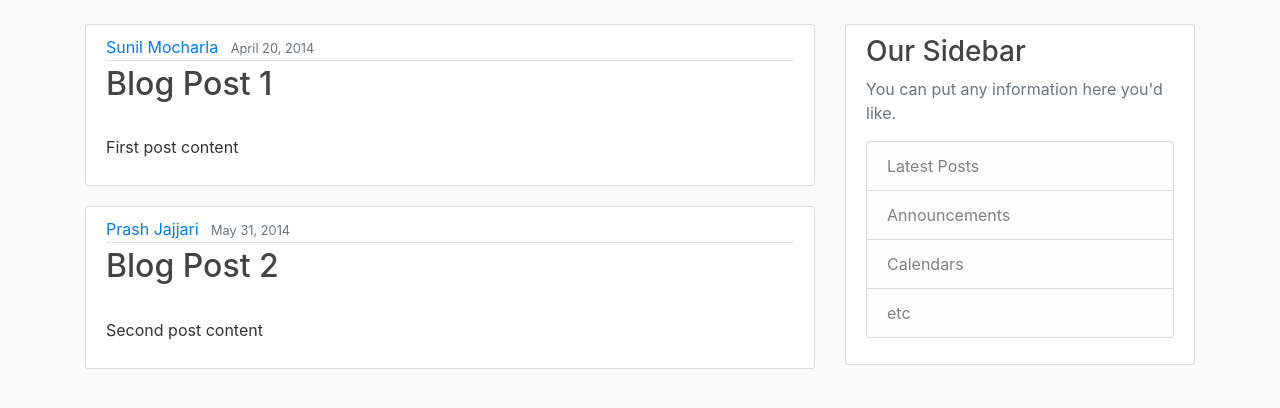
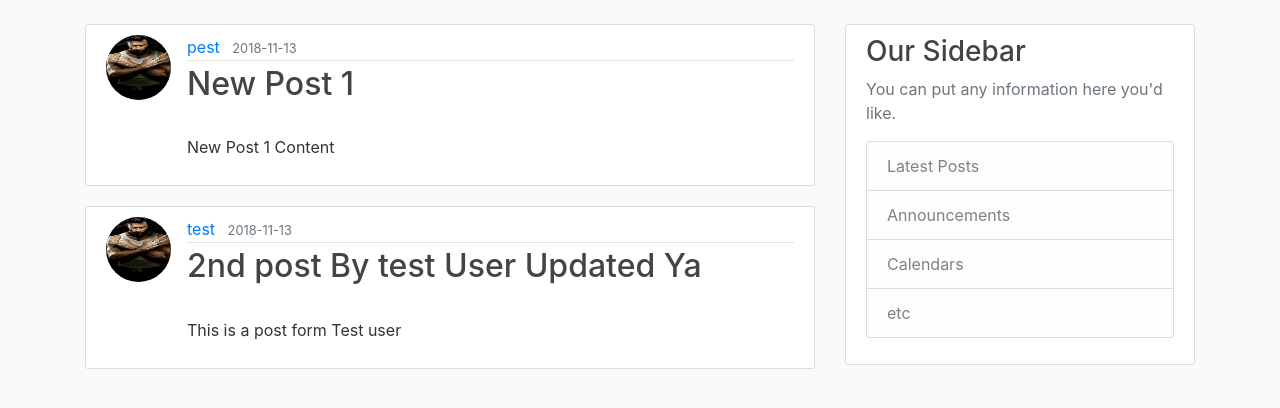
Before and after one commit to msunilhyd/FlaskBlog, a Flask app: page / in a window 1280 px wide. Shown: the part 56-464 px from the top of the page. Run offline with Flask 2, Linux system fonts and the light colour scheme; data comes from the database, SQL or seed files in the repository; both versions use the stored data as it was after the commit; some libraries are stand-ins or nearby versions.

Commit message:
13-Nov-18 : Functionality of adding, deleting and updating posts

```diff
--- a/flaskBlog/__init__.py
+++ b/flaskBlog/__init__.py
@@ -1,12 +1,18 @@
 from flask import Flask
 from flask_sqlalchemy import SQLAlchemy
 from flask_bcrypt import Bcrypt
+from flask_login import LoginManager
 
 app = Flask(__name__)
 
 app.config['SECRET_KEY'] = 'MY_SECRET_KEY'
 app.config['SQLALCHEMY_DATABASE_URI'] = 'sqlite:///site.db'
+
 db = SQLAlchemy(app)
 bcrypt = Bcrypt(app)
+login_manager =  LoginManager(app)
+login_manager.login_view = 'login'
+login_manager.login_message_category = 'info'
+
 
 from flaskBlog import routes
--- a/flaskBlog/routes.py
+++ b/flaskBlog/routes.py
@@ -1,31 +1,19 @@
-from flask import render_template, url_for, flash, redirect
+import os
+from flask import render_template, url_for, flash, redirect, request, abort
 from flaskBlog import app, db, bcrypt
-from flaskBlog.forms import RegistrationForm, LoginForm
+from flaskBlog.forms import RegistrationForm, LoginForm, UpdateAccountForm, PostForm
 from flaskBlog.models import User, Post
+from flask_login import login_user, current_user, logout_user, login_required
 
 
-posts = [
-	{
-		'author' : 'Sunil Mocharla',
-		'title' : 'Blog Post 1',
-		'content' : 'First post content',
-		'date_posted' : 'April 20, 2014'
-	},
-	{
-		'author' : 'Prash Jajjari',
-		'title' : 'Blog Post 2',
-		'content' : 'Second post content',
-		'date_posted' : 'May 31, 2014'
-	}
-
-]
 
 
 @app.route("/")
 @app.route("/home")
 
 def home():
-    return render_template('home.html', posts=posts)
+	posts = Post.query.all()
+	return render_template('home.html', posts=posts)
 
 
 @app.route("/about")
@@ -35,6 +23,8 @@ def about():
 
 @app.route("/register", methods=['GET', 'POST'])
 def register():
+	if current_user.is_authenticated:
+		return redirect(url_for('home'))
 	form = RegistrationForm()
 	if form.validate_on_submit():
 		hashed_password = bcrypt.generate_password_hash(form.password.data).decode('utf-8')
@@ -49,12 +39,103 @@ def register():
 
 @app.route("/login", methods=['GET', 'POST'])
 def login():
+	if current_user.is_authenticated:
+		return redirect(url_for('home'))
 	form = LoginForm()
 	if form.validate_on_submit():
-		if form.email.data == 'admin@admin.com' and form.password.data == 'admin':
-			flash('You have been logged in !', 'success')
-			return redirect(url_for('home'))
+		user = User.query.filter_by(email=form.email.data).first()
+		if user and bcrypt.check_password_hash(user.password, form.password.data):
+			login_user(user, remember=form.remember.data)
+			next_page = request.args.get('next')
+			return redirect(next_page) if next_page else redirect(url_for('home'))
 		else:
-			flash('Login Unsuccessful, Check username and password', 'danger')
+			flash('Login Unsuccessful, Check email and password', 'danger')
 
 	return render_template('login.html', title='Login', form=form)
+
+
+@app.route("/logout")
+def logout():
+	logout_user()
+	return redirect(url_for('home'))
+
+
+
+def save_picture(form_picture):
+	random_hex = secrets.token_hex(8)
+	_, f_ext = os.path.splitext(form_picture.filename)
+	picture_fn = random_hex + f_ext
+	picture_path = os.path.join(app.route.path, 'static/profile_pics', picture_fn)
+	form_picture.save(picture_path)
+
+
+@app.route("/account", methods=['GET', 'POST'])
+@login_required
+def account():
+	form = UpdateAccountForm()
+	if form.validate_on_submit():
+		if form.picture.data:
+			picture_file = save_picture(form.picture.data)
+			current_user.image_file = picture_file
+		current_user.username = form.username.data
+		current_user.email = form.email.data
+		db.session.commit()
+		flash('Your Account has been Updated !', 'success')
+		return redirect(url_for('account'))
+	elif request.method == 'GET':
+		form.username.data = current_user.username
+		form.email.data = current_user.email
+	image_file = url_for('static', filename = 'profile_pics/' + current_user.image_file)
+	return render_template('account.html', title="Account", image_file=image_file, form=form)
+
+
+@app.route("/post/new", methods=['GET', 'POST'])
+@login_required
+def new_post():
+	form = PostForm()
+	if form.validate_on_submit():
+		post = Post(title=form.title.data, content=form.content.data, author=current_user)
+		db.session.add(post)
+		db.session.commit()
+		flash("You post have been created", "success")
+		return redirect(url_for('home'))
+	return render_template('create_post.html', title="New Post", form=form, legend='New Post')
+
+
+@app.route("/post/<int:post_id>")
+def post(post_id):
+	post = Post.query.get_or_404(post_id)
+	return render_template('post.html', title=post.title, post=post)
+
+
+
+@app.route("/post/<int:post_id>/update", methods=['GET', 'POST'])
+@login_required
+def update_post(post_id):
+	post = Post.query.get_or_404(post_id)
+	if post.author != current_user:
+		abort(403)
+	form = PostForm()
+	if form.validate_on_submit():
+		post.title = form.title.data
+		post.content = form.content.data
+		db.session.commit()
+		flash("Your post has been updated !", "success")
+		return redirect(url_for('post', post_id=post.id))
+	elif request.method == 'GET':
+		form.title.data = post.title
+		form.content.data = post.content
+	return render_template('create_post.html', title="Update Post", form=form, legend='Update Post')
+
+
+
+@app.route("/post/<int:post_id>/delete", methods=['POST'])
+@login_required
+def delete_post(post_id):
+    post = Post.query.get_or_404(post_id)
+    if post.author != current_user:
+        abort(403)
+    db.session.delete(post)
+    db.session.commit()
+    flash('Your post has been deleted!', 'success')
+    return redirect(url_for('home'))
--- a/flaskBlog/templates/home.html
+++ b/flaskBlog/templates/home.html
@@ -5,17 +5,17 @@
 	{% for post in posts %}
 
 		<article class="media content-section">
-
+			<img class="rounded-circle article-img" src="{{ url_for('static', filename = 'profile_pics/'+ post.author.image_file) }}">
 			<div class="media-body">
 				<div class="article-metadata">
 					<a class="mr-2" href="#">
-						{{ post.author}}
+						{{ post.author.username}}
 					</a>
 					<small class="text-muted">
-						{{ post.date_posted }}
+						{{ post.date_posted.strftime('%Y-%m-%d') }}
 					</small>
 				</div>
-				<h2> <a class="article-title" href="#">
+				<h2> <a class="article-title" href="{{ url_for('post', post_id=post.id) }}">
 					 	{{ post.title }}
 					 </a>
 				</h2>
--- a/flaskBlog/templates/layout.html
+++ b/flaskBlog/templates/layout.html
@@ -27,8 +27,16 @@
 	            </div>
 	            <!-- Navbar Right Side -->
 	            <div class="navbar-nav">
-	              <a class="nav-item nav-link" href="{{ url_for('login') }}">Login</a>
-	              <a class="nav-item nav-link" href="{{ url_for('register') }}">Register</a>
+
+	            	{% if current_user.is_authenticated %}
+	            		<a class="nav-item nav-link" href="{{ url_for('new_post') }}">New post</a>
+						<a class="nav-item nav-link" href="{{ url_for('logout') }}">Logout</a>
+	            		<a class="nav-item nav-link" href="{{ url_for('account') }}">Account</a>
+	            	{% else %}
+	    		        <a class="nav-item nav-link" href="{{ url_for('login') }}">Login</a>
+			            <a class="nav-item nav-link" href="{{ url_for('register') }}">Register</a>
+					{% endif %}
+
 	            </div>
 	          </div>
 	        </div>
```
Also changed, not shown: flaskBlog/forms.py (+37 -1 lines), flaskBlog/models.py (+9 -2 lines), flaskBlog/templates/account.html (added, +68 -0 lines), flaskBlog/templates/create_post.html (added, +54 -0 lines), flaskBlog/templates/post.html (added, +39 -0 lines), models.py (deleted, +0 -26 lines), flaskBlog/site.db, flaskBlog/static/profile_pics/default.jpg (added).
